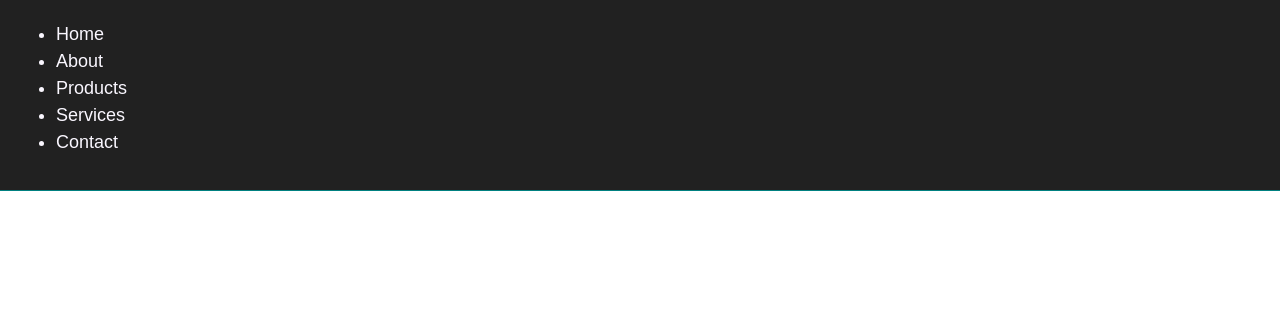
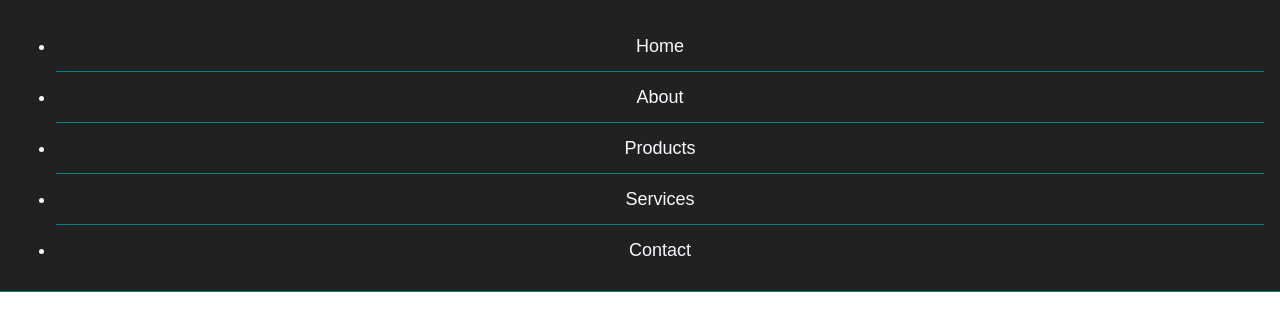
Before and after one commit to MTran1426/Web-II-first-repository, a plain HTML site: page media-queries-nav/index.html in a window 1280 px wide. Shown: the part 97-428 px from the top of the page. Drawn offline with Linux system fonts and the light colour scheme.

Commit message:
media
Updating media

```diff
--- a/media-queries-nav/css/styles.css
+++ b/media-queries-nav/css/styles.css
@@ -26,3 +26,60 @@ header
 	/* display: flex;
 	flex-direction: column; */
 }
+
+nav ul.menu-links
+{
+	margin-top: 16px;
+	margin: auto;
+	text-align: center;
+}
+
+nav ul.menu-links li
+{
+	border-bottom: 1px solid teal;
+	line-height: 50px;
+}
+
+nav ul.menu-links li:last-child
+{
+	border-bottom: none;
+}
+
+
+
+@media only screen and(min-width: 750px)
+{
+	/** taking the h1 and the menu and placing it side by side**/
+	.flex
+	{
+		display: flex;
+		justify-content: space-between;
+	}
+	/** taking the menu items and aligning them in a row **/
+	ul.menu-links
+	{
+		display: flex;
+	}
+
+	nav ul.menu-links li
+	{
+		border: none;
+		margin-left: 20px;
+		padding: 0 20px;
+	}
+
+	nav ul.menu-links li:hover
+	{
+		border-radius: 3px;
+	}
+}
+
+@media only screen and (min-width: 1400px)
+{
+	.flex
+	{
+		max-width: 1400px;
+		margin: auto;
+	}
+
+}
--- a/media-queries-nav/index.html
+++ b/media-queries-nav/index.html
@@ -16,7 +16,7 @@
 		<div class="flex">
 			<h1><a href="#">RWD</a></h1>
 			<nav>
-				<ul>
+				<ul class="menu-links">
 					<li><a href="#">Home</a></li>
 					<li><a href="#">About</a></li>
 					<li><a href="#">Products</a></li>
```
